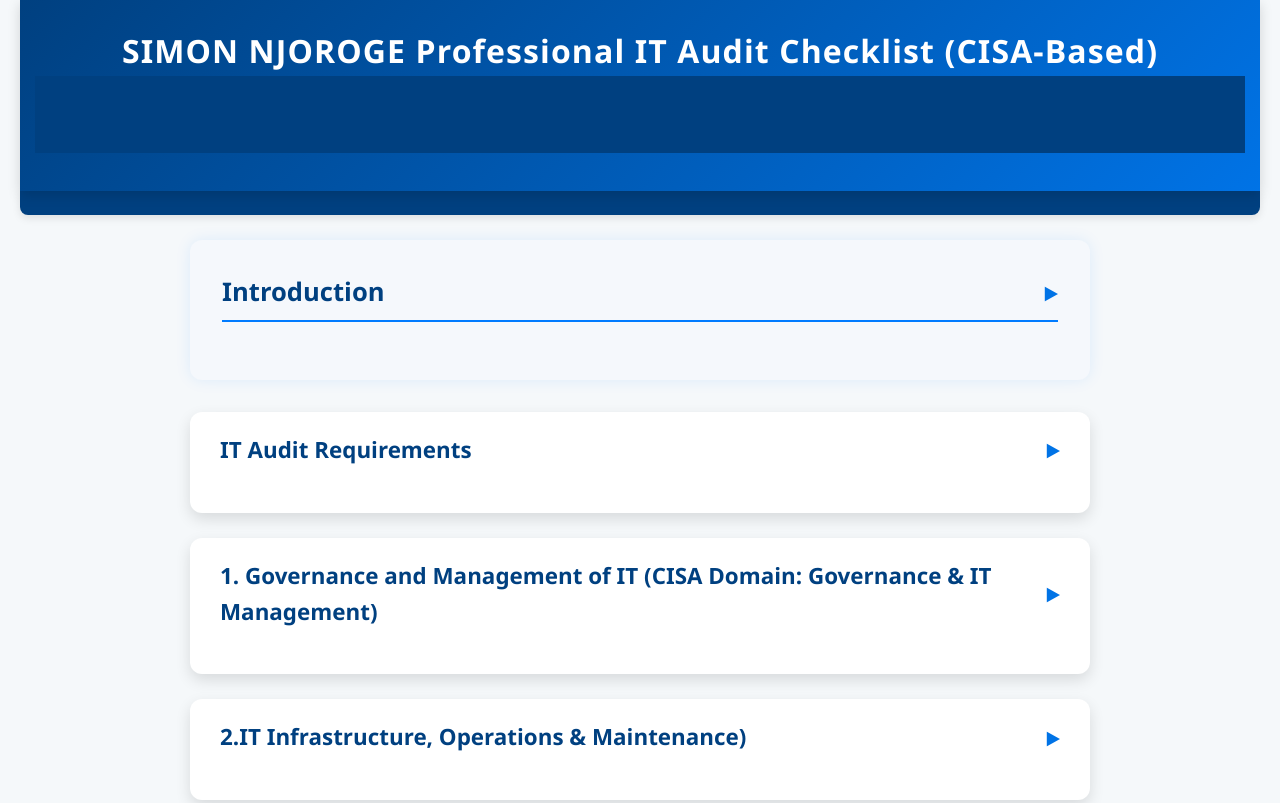
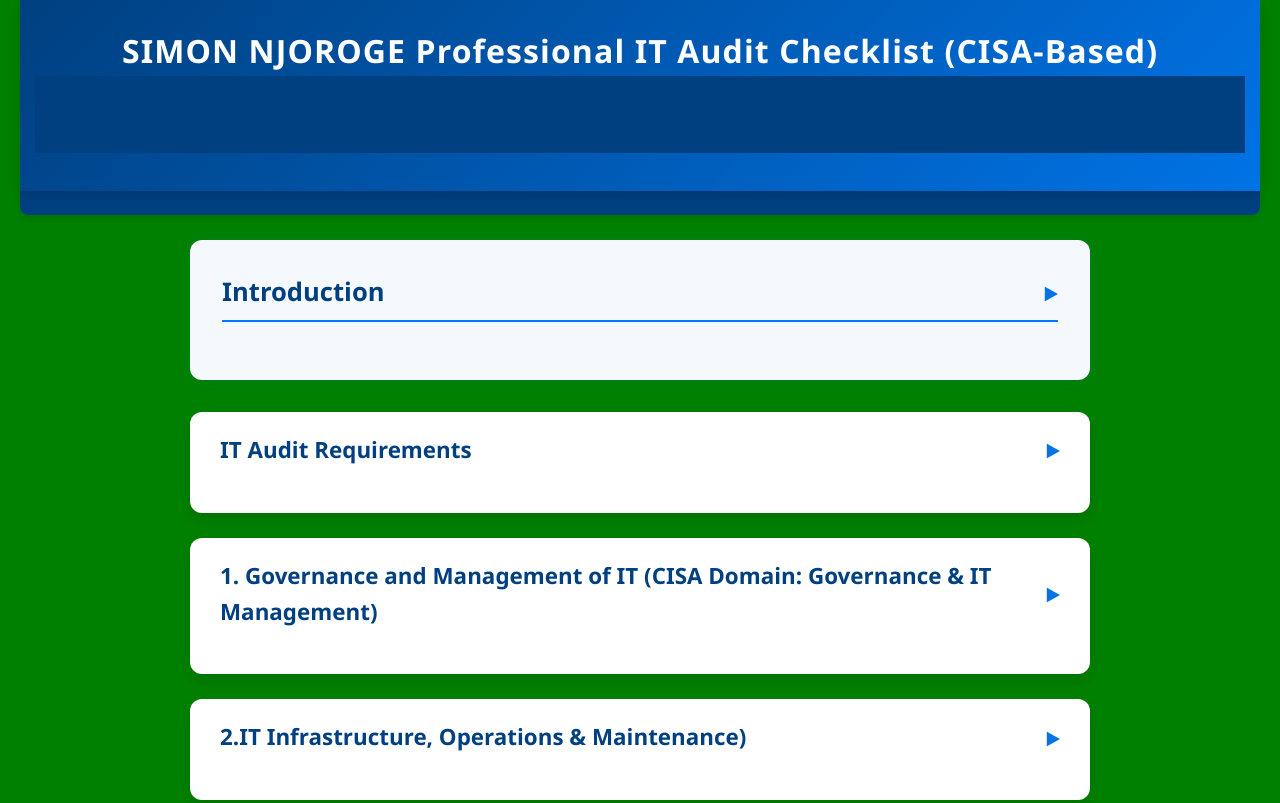
Before and after one commit to wanjihiasimon/IT-AUDIT-CHECKLIST, a plain HTML site: page cisa-it-audit-checklist.html in a window 1280 px wide. Shown: the top 803 px of the page. Drawn offline with Linux system fonts and the light colour scheme.

Commit message:
Update cisa-it-audit-checklist.html

```diff
--- a/cisa-it-audit-checklist.html
+++ b/cisa-it-audit-checklist.html
@@ -190,7 +190,8 @@
     }
   </style>
 </head>
-<body style=background-color: green;>
+ <body style="background-color: green;">
+
 
 <header>
   SIMON NJOROGE Professional IT Audit Checklist (CISA-Based)
```
